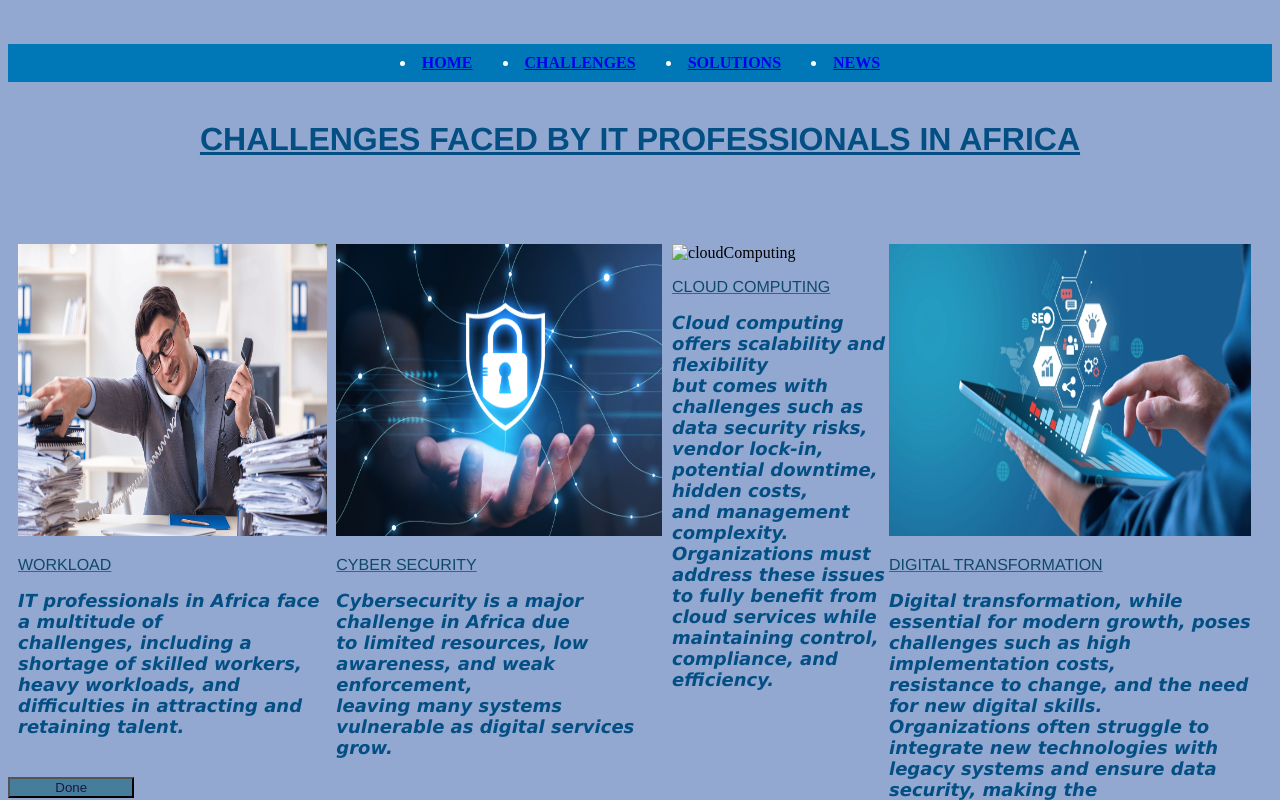
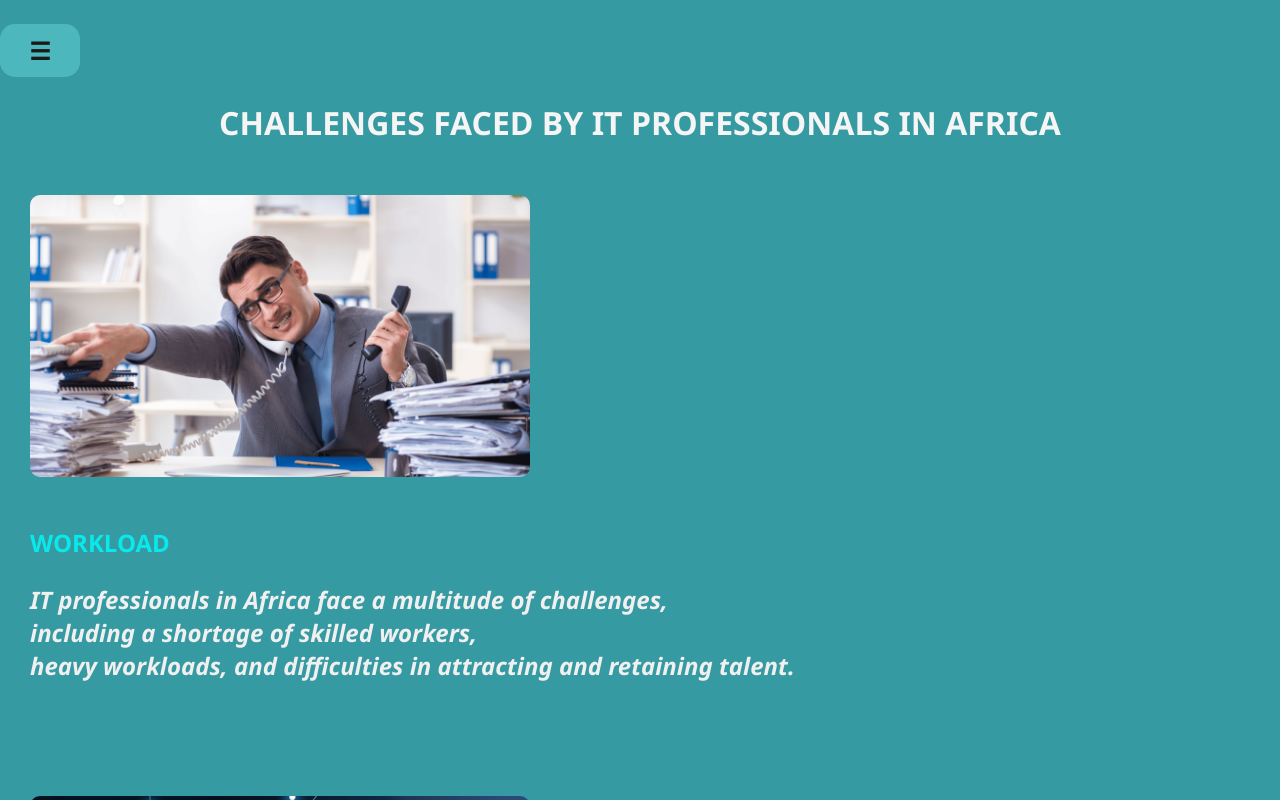
Before and after one commit to Musiki8213/AFRICAN_IT_BLOG, a plain HTML site: page index.html in a window 1280 px wide. Shown: the top 800 px of the page. Drawn offline with Linux system fonts and the light colour scheme.

Commit message:
changed css and html

```diff
--- a/index.html
+++ b/index.html
@@ -1,4 +1,3 @@
-
 <!DOCTYPE html>
 <html>
     <title >Home Page</title>
@@ -6,66 +5,74 @@
         <link rel="stylesheet" href="style.css">
     </head>
     <body>
-        <br>
-<br>
 
+    <div id="sideMenu" class="side-slider">
+    <a href="javascript:void(0)" class="closebtn" onclick="closeSlider()">&times;</a>
+    <a href="#div1">WORKLOAD</a>
+    <a href="#div2">CYBERSECURITY</a>
+    <a href="#div3">CLOUD COMPUTING</a>
+    <a href="#div4">DIGITAL TRANSFORMATION</a>
+  </div>
+  <p id="slider" onclick="openSlider()">☰ </p>
 
-<nav id="nav1">
-<li ><a href="#" >HOME</a></li>
-<li ><a href="#" >CHALLENGES</a></li>
-<li ><a href="#" >SOLUTIONS</a></li>
-<li><a href="#" >NEWS</a></li>
-    </nav>
-    <br>
         <h1 id="tittle">CHALLENGES FACED BY IT PROFESSIONALS IN AFRICA</h1>
-        <br>
 
 
 
-<br>
-<br>
 
     <div class="flex-container1">
         <div id="div1">
             <img id="img1" src="media/workload.png" alt="Workload">
-            <p>WORKLOAD</p>
-            <figcaption id="fig1">IT professionals in Africa face a multitude of <br>
-                challenges,
+                 </div>
+                 <div id="work">
+                    <p>WORKLOAD</p>
+            <figcaption id="fig1">IT professionals in Africa face a multitude of
+                challenges,<br>
                  including a shortage of skilled workers,<br> heavy workloads,
-                 and difficulties in attracting and <br>retaining talent.</figcaption>
+                 and difficulties in attracting and retaining talent.</figcaption>
+
+                 </div>
         </div>
 <br>
 <br>
+<div class="flex-container2">
         <div id="div2">
             <img id="img2" src="media/cybersecurity.png" alt="Cybersecurity">
+          </div>
+            <div id="cyber">
             <p>CYBER SECURITY</p>
-            <figcaption id="fig2">Cybersecurity is a major challenge in Africa due <br>
-                to limited resources,
+            <figcaption id="fig2">Cybersecurity is a major challenge in Africa due to limited<BR> resources,
                  low awareness, and weak enforcement, <br>
                 leaving many systems vulnerable as digital services grow.</figcaption>
         </div>
+    </div>
 <br>
 <br>
-
+<div class="flex-container3">
  <div id="div3">
             <img id="img3" src="media/cloudComputing.png" alt="cloudComputing">
+         </div>
+         <div id="cloud">
             <p>CLOUD COMPUTING</p>
-            <figcaption id="fig3">Cloud computing offers scalability and flexibility <BR>
-                but comes with challenges such as data security risks,<BR> vendor lock-in,
-                potential downtime, hidden costs, <BR>and management complexity.
-                    Organizations must <br>address these issues to fully benefit from <BR>
-                        cloud
-                services while maintaining control, compliance, and efficiency.</figcaption>
+            <figcaption id="fig3">Cloud computing is flexible and helps businesses grow,<br>
+                      but it has risks like data security,<br>
+                          service issues, and extra costs.<br>
+                          Companies must manage these to use it well.</figcaption>
         </div>
+</div>
+
+<div class="flex-container4">
          <div id="div4">
             <img id="img4" src="media/digitalTransformation.webp" alt="cloudComputing">
+            </div>
+
+            <div id="gidital">
             <p>DIGITAL TRANSFORMATION</p>
-            <figcaption id="fig4">Digital transformation, while essential
-                 for modern growth, poses challenges such as high implementation costs, <br>
-                 resistance to change, and the need for new digital skills. <br>
-                 Organizations often struggle to integrate new technologies with <br>
-                 legacy systems and ensure data security, making the <br>
-                transformation process complex and risky if not managed properly.</figcaption>
+            <figcaption id="fig4">Digital transformation helps growth,
+                                   but it's hard due to high costs,<br>
+                            resistance to change, and lack of skills.
+                Many struggle to mix <br>old and new tech
+                          while keeping data safe.</figcaption>
         </div>
        </div>
 <br>
@@ -76,5 +83,15 @@
 
         </div>
         <script src="script.js"></script>
-    </body>
+
+   <footer>
+    <p id="footer">&copy; 2025 By Musiki</p>
+    <section id="section1">
+    <a href="https://youtu.be/ZToBjcqs2os" target="_blank"><img id="icon1" src="media/youtube.png" alt="youtube"></a>
+    <a href="https://www.facebook.com/share/p/1Cit4Rxkor/" target="_blank"><img id="icon2" src="media/facebook (1).png" alt="facebook"></a>
+    <a href="https://x.com/AdeptNetworks/status/1941618220282106232" target="_blank"><img id="icon3" src="media/twitter.webp" alt="twitter"></a>
+    </section>
+   </footer>
+
+  </body>
 </html>
--- a/script.js
+++ b/script.js
@@ -1,4 +1,11 @@
-function doneAlert(){
+function openSlider(){
+  document.getElementById("sideMenu").style.width = "250px";
+}
 
-    alert("You are done!!!")
+function closeSlider() {
+  document.getElementById("sideMenu").style.width = "0";
 }
+
+function doneAlert() {
+  alert("Thank you for reviewing the challenges!");
+}
--- a/style.css
+++ b/style.css
@@ -1,67 +1,149 @@
 body {
-    background-color:#92a8d1
-
-;
+ background-color: #359aa1;
+  margin: 0;
+  padding: 0;
+  font-family: 'Segoe UI', sans-serif;
 }
 
- #tittle{
-    color: #034f84;
-    font-family: 'Franklin Gothic Medium', 'Arial Narrow', Arial, sans-serif;
-   text-align: center;
-   text-decoration: underline;
-  text-decoration-color: #034f84;
-}
-
-#img1,#img2,#img3,#img4{
-    height: 60% ;
-    width: 97%;
-}
-@media(max-width:600px){
-  #img1,#img2,#img3,#img4{
-    height: 60% ;
-    width: 100%;
-}
+#tittle {
+  color: #f5f5f5;
+  text-align: center;
+  margin-top: 20px;
 
 }
 
-#fig1,#fig2,#fig3 ,#fig4{
-    font-size: large;
-    color: #034f84;
-    font-family: Verdana, Geneva, Tahoma, sans-serif;
-    font-weight: bold;
-    font-style: italic;
+#img1, #img2, #img3, #img4 {
+
+ width: 500px;
+  border-radius: 10px;
 }
 
-#btn{
-    color: #1b1649;
-   background-color: #457d9b;
-   justify-content: center;
-    height: 60% ;
-    width: 10%;
+@media (max-width: 600px) {
+  #img1, #img2, #img3, #img4 {
+    width: 100%;
+  }
 }
-.flex-container1{
+
+#fig1, #fig2, #fig3, #fig4 {
+  font-size: x-large;
+  color: #f0f0f0;
+  font-weight: bold;
+  font-style: italic;
+  margin: 10px 0;
+}
+#fig1:hover{
+  background-color: #265466;
+}
+#fig2:hover{
+  background-color: #265466;
+}
+#fig3:hover{
+  background-color: #265466;
+}
+#fig4:hover{
+  background-color: #265466;
+}
+#btn {
+  color: #121212;
+  background-color: #00BFFF;
+  border: none;
+  padding: 10px 20px;
+  font-weight: bold;
+  border-radius: 5px;
+  cursor: pointer;
+  display: block;
+  margin: 30px auto;
+  transition: 0.3s;
+}
+#btn:hover {
+  background-color: #1E90FF;
+}
+
+.flex-container1 {
+
   display: flex;
+  gap: 20px;
+  padding: 30px;
+  flex-wrap: wrap;
+}
+.flex-container2{
+  display: flex;
+  gap: 20px;
+  padding: 30px;
+  flex-wrap: wrap;
+}
+.flex-container3{
+  display: flex;
+  gap: 20px;
+  padding: 30px;
+  flex-wrap: wrap;
+}
+
+.flex-container4{
+  display: flex;
+  gap: 20px;
+  flex-wrap: wrap;
+  margin: 30px;
+}
+
+
+p {
+  color: #09e9ec;
+  font-weight: bold;
+  font-size: x-large;
+}
+
+#icon1, #icon2, #icon3 {
+  width: 30px;
   margin: 10px;
 }
 
-
-
-p{
-  color: #104968 ;
-  font-family: 'Franklin Gothic Medium', 'Arial Narrow', Arial, sans-serif;
-   text-decoration: underline;
-  text-decoration-color: #0077B6;
+footer {
+  padding: 30px;
+  background-color: #2e8a9b;
+  color: #f0f0f0;
+  text-align: center;
 }
 
+.side-slider {
+  height: 100%;
+  width: 0;
+  position: fixed;
+  top: 0;
+  left: 0;
+  background-color: #359aa1;
+  overflow-x: hidden;
+  transition: 0.4s;
+  z-index: 1000;
+}
 
-#nav1{
-   background-color: #0077B6;
+.side-slider a {
+  padding: 10px 30px;
+  text-decoration: none;
+  font-size: 18px;
+  color: #f0f0f0;
+  display: block;
+}
+
+.side-slider a:hover {
+  background-color: #50bcc4;
+}
+
+.side-slider .closebtn {
+  position: absolute;
+  top: 10px;
+  right: 5px;
+  font-size: 36px;
+  color: #f0f0f0;
+}
+#slider{
+  background-color: #4db7be;
   padding: 10px;
+  border-radius: 15px;
+  width: 60px;
   text-align: center;
-  display: flex;
-  justify-content: center;
-  gap: 30px;
-   color: white;
-  font-weight: bold;
-
+  color: #1a1a1a;
 }
+#footer{
+  color: #f0f0f0;
+}
```
Also changed, not shown: media/facebook (1).png (added), media/twitter.webp (added), media/youtube.png (added).
